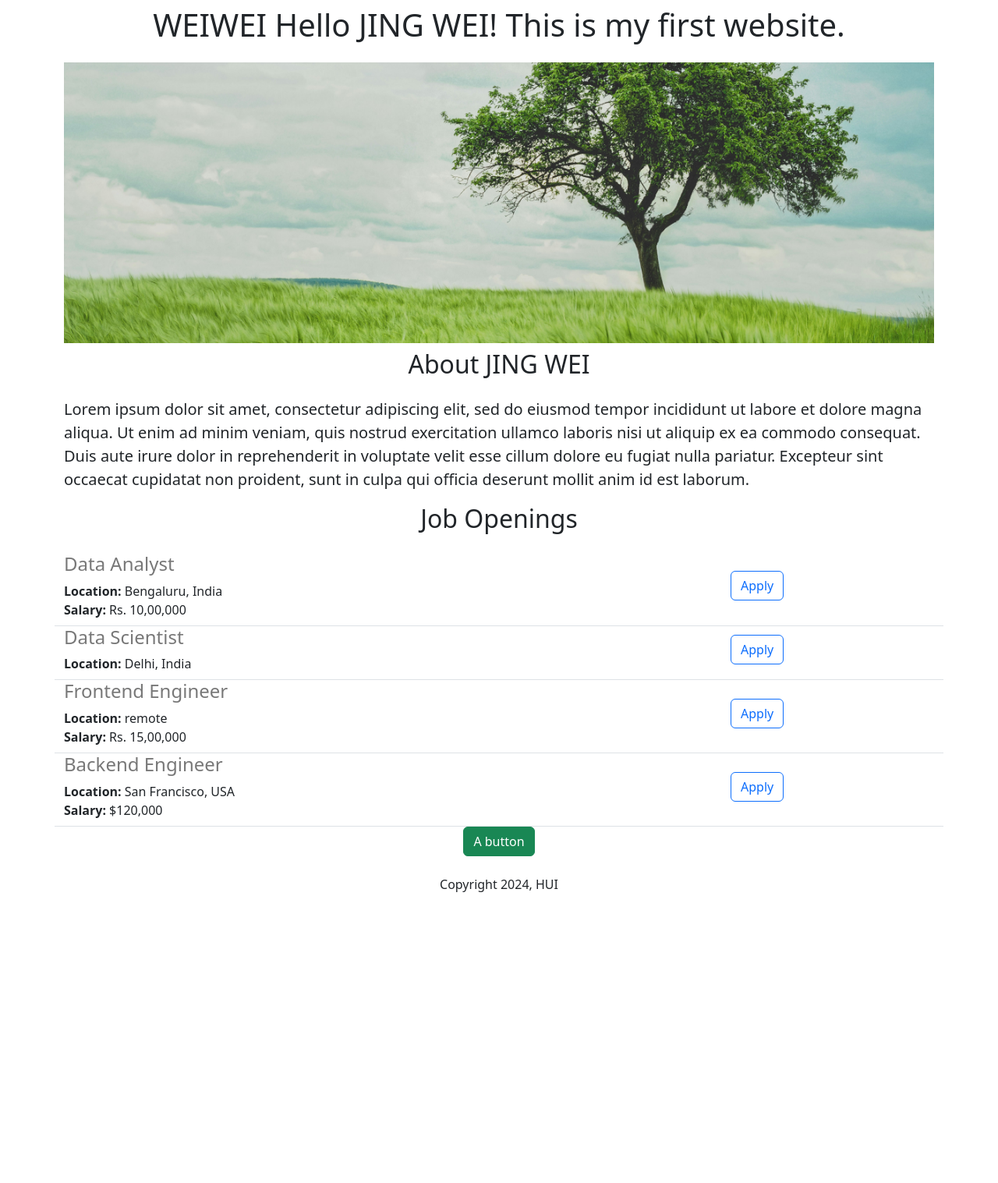
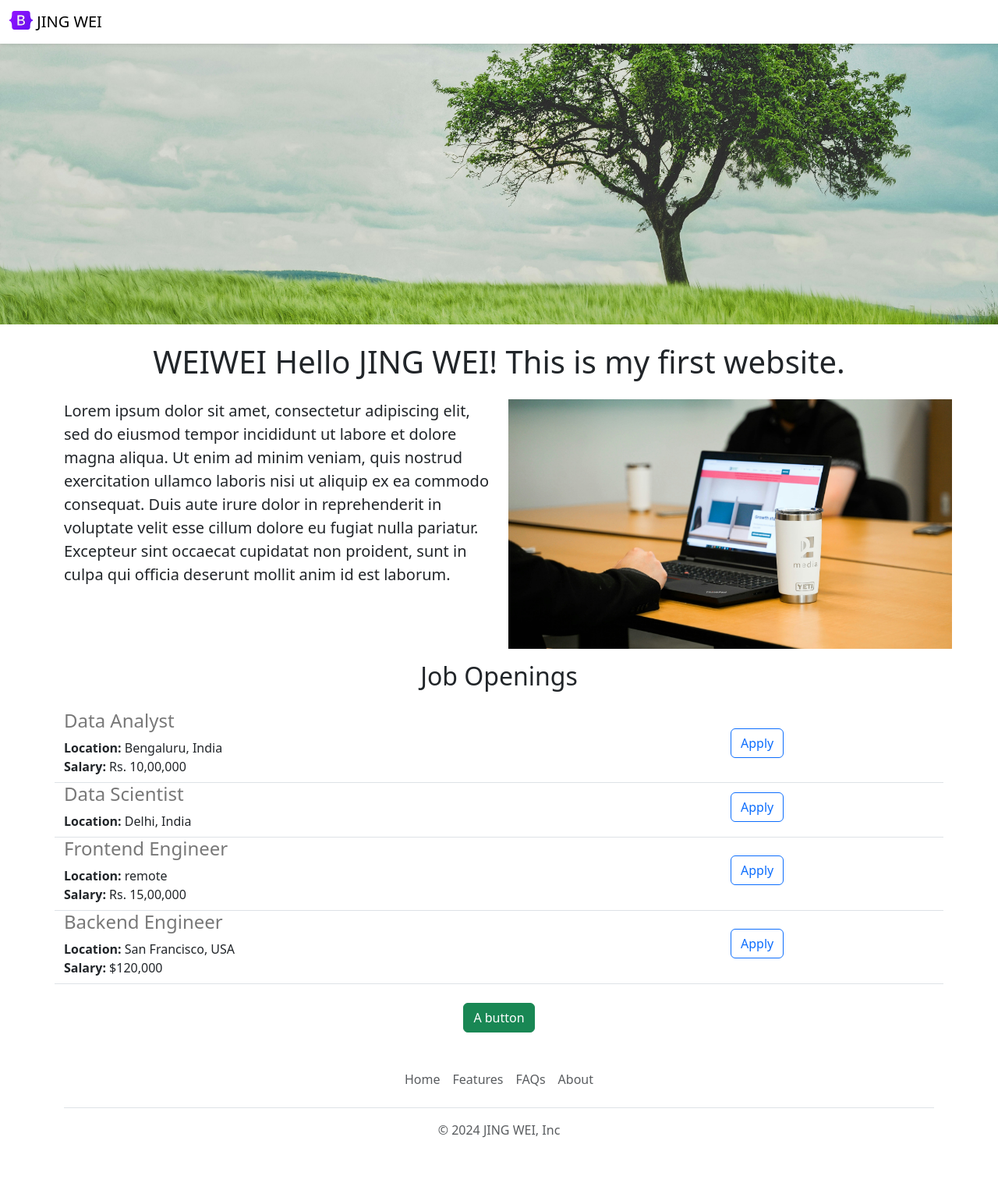
Before and after one commit to WANG-2299/website-creating, a Flask app: page / in a window 1280 px wide. Shown: the whole page at 78% size. Before the commit the page ends 1144 px from the top, so only its background shows below. Run offline with Flask 3, Linux system fonts and the light colour scheme.

Commit message:
functional and aesthetic improvements

```diff
--- /dev/null
+++ b/templates/footer.html
@@ -0,0 +1,11 @@
+<div class="container">
+  <footer class="py-3 my-4">
+    <ul class="nav justify-content-center border-bottom pb-3 mb-3">
+      <li class="nav-item"><a target="_blank" href="https://google.com" class="nav-link px-2 text-body-secondary">Home</a></li>
+      <li class="nav-item"><a target="_blank" href="https://google.com" class="nav-link px-2 text-body-secondary">Features</a></li>
+      <li class="nav-item"><a href="#" class="nav-link px-2 text-body-secondary">FAQs</a></li>
+      <li class="nav-item"><a href="#" class="nav-link px-2 text-body-secondary">About</a></li>
+    </ul>
+    <p class="text-center text-body-secondary">&copy; 2024 JING WEI, Inc</p>
+  </footer>
+</div>
--- a/templates/home.html
+++ b/templates/home.html
@@ -10,18 +10,26 @@
         height: 360px;
         width: 100%;
         object-fit:cover;
+        margin-bottom: 16px;
       }
     </style>
   </head>
   <body>
+    {% include 'nav.html' %}
+    <img class="img-fluid" id="banner" src="https://dea50a68-e1ad-4367-b2a8-f684be12bc6f-00-1plcearp1vsik.pike.replit.dev/static/banner.jpg">
     <div class="container">
       <h1 class="text-center mt-2 mb-4">
         {{company_name}} Hello JING WEI! This is my first website.</h1>
-      <img class="img-fluid" id="banner" src="https://dea50a68-e1ad-4367-b2a8-f684be12bc6f-00-1plcearp1vsik.pike.replit.dev/static/banner.jpg">
-      <h2 class="text-center mt-2 mb-4">About JING WEI</h2>
+      <div class="row" style="margin-bottom:16px;">
+        <div class="col-md-6">
       <p class="lead">
         Lorem ipsum dolor sit amet, consectetur adipiscing elit, sed do eiusmod tempor incididunt ut labore et dolore magna aliqua. Ut enim ad minim veniam, quis nostrud exercitation ullamco laboris nisi ut aliquip ex ea commodo consequat. Duis aute irure dolor in reprehenderit in voluptate velit esse cillum dolore eu fugiat nulla pariatur. Excepteur sint occaecat cupidatat non proident, sunt in culpa qui officia deserunt mollit anim id est laborum.
       </p>
+        </div>
+        <div class="d-none d-md-block col-md-6">
+        <img src="/static/people.jpg" style="height:320px; border-radiu:4px;">
+        </div>
+      </div>
       <h2 class="text-center mt-2 mb-4">Job Openings</h2>
       <div>
         {% for job in jobs %}
@@ -29,9 +37,9 @@
         {% endfor %}
       </div>
       <div class="text-center">
-        <button class="btn btn-success">A button</button>
-        <p class="mt-4">Copyright 2024, HUI</p>
+        <a class="btn btn-success mt-4" href="mailto:name@mail?subject=Question%20about%20JING%20WEI&body=My%20name%3A%20%3Cyour%20name%3E%0D%0AMy%20question%3A%20%3Center%20questions%3E">A button</a>
       </div>
     </div>
+    {% include 'footer.html' %}
   </body>
 </html>
--- a/templates/jobitem.html
+++ b/templates/jobitem.html
@@ -14,6 +14,8 @@
     {% endif %}
   </div>
   <div class="col-3">
-    <button type="button" class="btn btn-outline-primary">Apply</button>
+    <a href="mailto:name@jovian.ai?
+      subject=Application for {{job['title']}}"
+      type="button" class="btn btn-outline-primary">Apply</a>
   </div>
 </div>
--- /dev/null
+++ b/templates/nav.html
@@ -0,0 +1,9 @@
+<nav class="navbar shadow-sm fixed-top bg-white">
+  <div class="container-fluid">
+    <a class="navbar-brand" href="#">
+      <img src="/static/logo.svg" alt="Logo" width="30" height="24" class="d-inline-block align-text-top">
+      JING WEI
+    </a>
+  </div>
+</nav>
+<div style="height:56px"></div>
```
Also changed, not shown: static/logo.svg (added), static/people.jpg (added).
